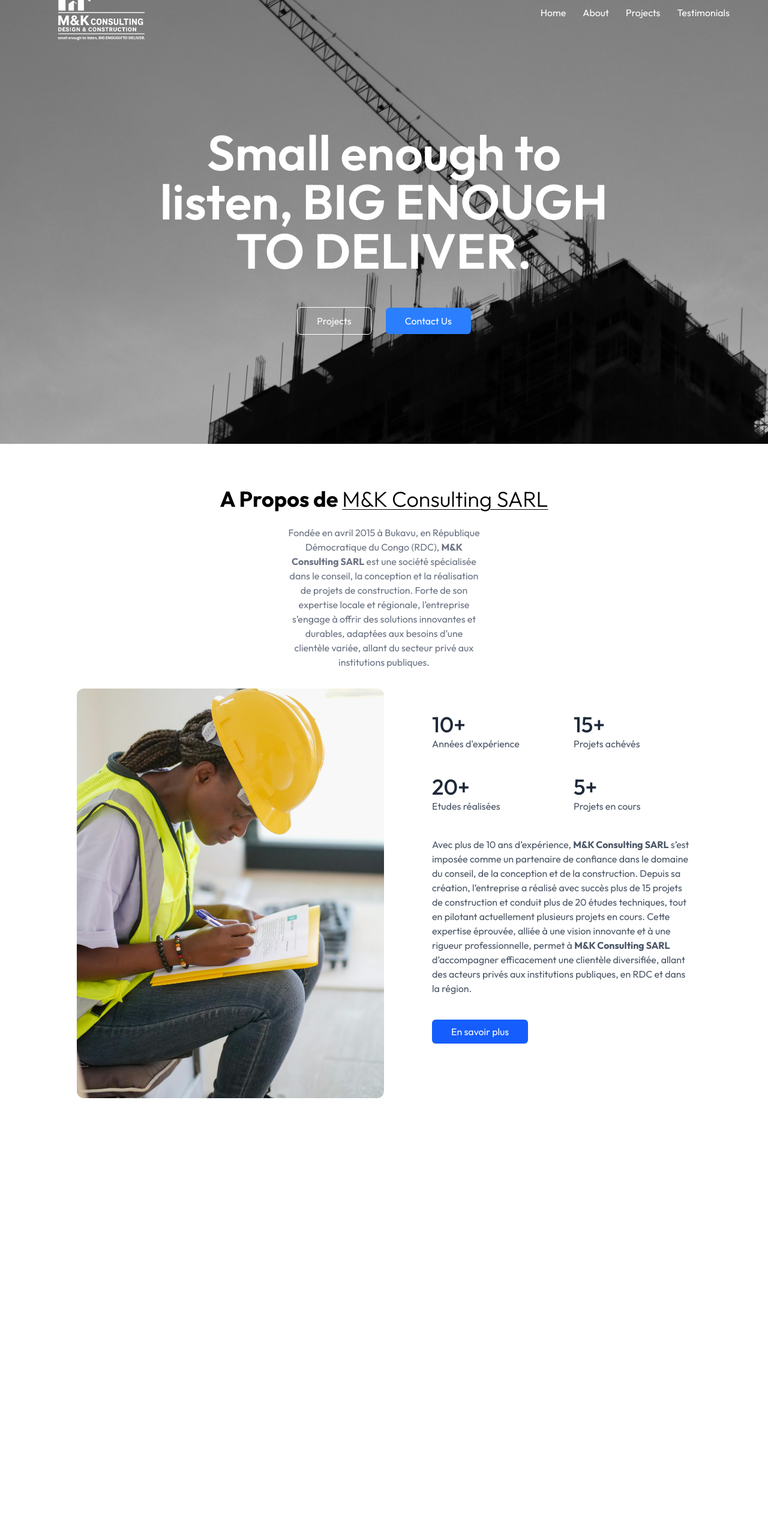
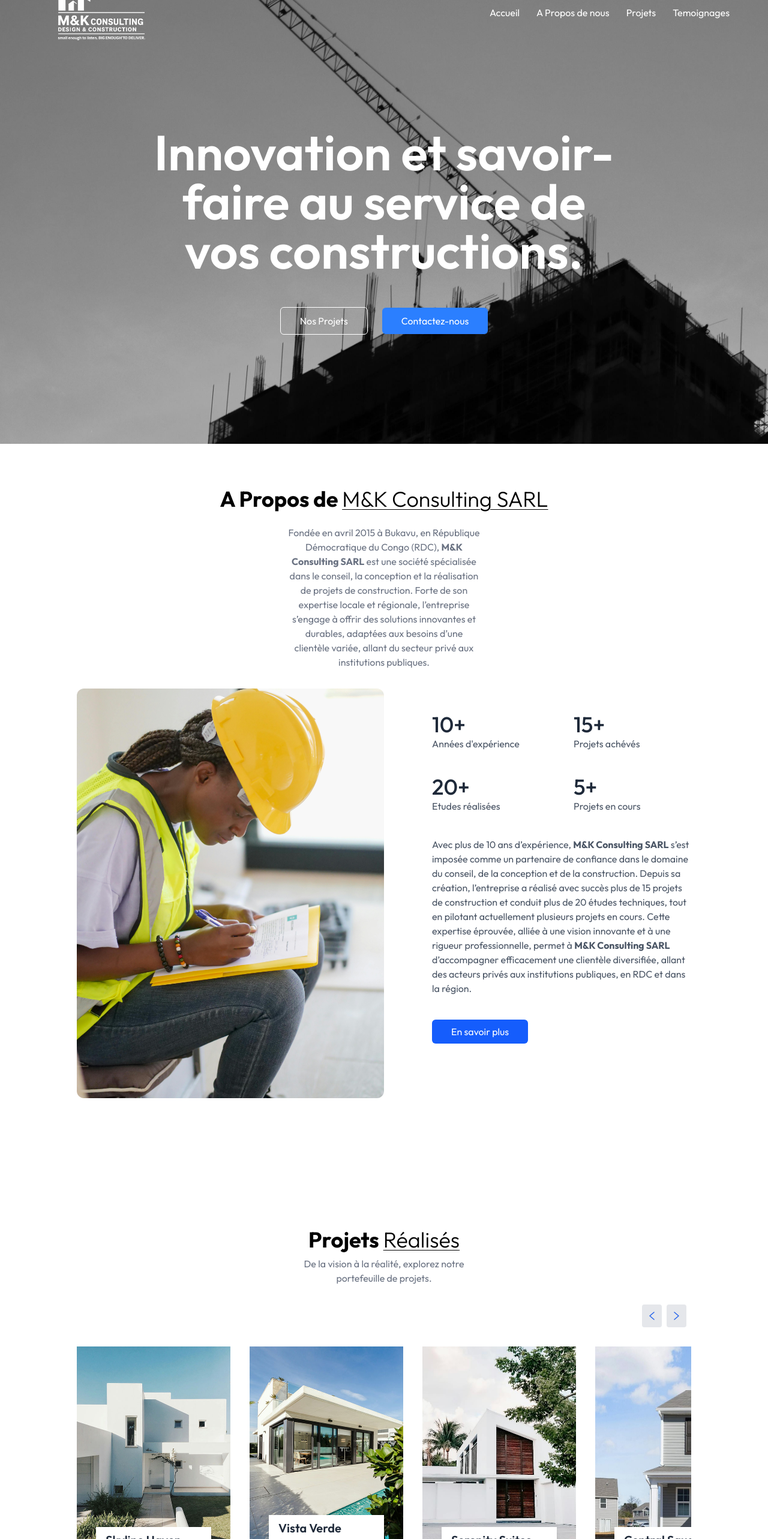
Before and after one commit to tipizzo/mkconsultingsarl, a React (Vite) app: page / in a window 1280 px wide. Shown: the part 60-2626 px from the top of the page at 60% size. Before the commit the page ends 1947 px from the top, so only its background shows below. Built offline with nearby package versions, Linux system fonts and the light colour scheme.

Commit message:
Adding project section

```diff
--- a/src/App.jsx
+++ b/src/App.jsx
@@ -1,12 +1,14 @@
 import React from 'react'
 import Header from './components/Header'
 import About from './components/About'
+import Projects from './components/Projects'
 
 const App = () => {
   return (
     <div className='w-full overflow-hidden'>
       <Header />
       <About />
+      <Projects />
     </div>
   )
 }
--- a/src/components/Header.jsx
+++ b/src/components/Header.jsx
@@ -6,10 +6,10 @@ const Header = () => {
     <div className='min-h-screen mb-4 bg-cover bg-center flex items-center w-full overflow-hidden' style={{backgroundImage: "url('/header_img4.jpg')"}} id='Header'>
         <Navbar />
         <div className='container text-center mx-auto py-4 px-6 md:px-20 lg:px-32 text-white'>
-            <h2 className='text-5xl sm:text-6xl md:text-[82px] inline-block max-w-3xl font-semibold pt-20'>Small enough to listen, BIG ENOUGH TO DELIVER.</h2>
+            <h2 className='text-5xl sm:text-6xl md:text-[82px] inline-block max-w-3xl font-semibold pt-20'>Innovation et savoir-faire au service de vos constructions.</h2>
             <div className='space-x-6 mt-16'>
-                <a href='#Projects' className='border border-white px-8 py-3 rounded-md'>Projects</a>
-                <a href='#Contact' className='bg-blue-500 px-8 py-3 rounded-md'>Contact Us</a>
+                <a href='#Projects' className='border border-white px-8 py-3 rounded-md'>Nos Projets</a>
+                <a href='#Contact' className='bg-blue-500 px-8 py-3 rounded-md'>Contactez-nous</a>
             </div>
         </div>
     </div>
--- a/src/components/Navbar.jsx
+++ b/src/components/Navbar.jsx
@@ -24,10 +24,10 @@ const Navbar = () => {
         <div className='container mx-auto flex justify-between items-center py-4 px-4 md:px-8 lg:px-16 bg-transparent'>
             <img src={assets.logo} alt="" style={{width: "200px", height: "130px"}} />
             <ul className='hidden md:flex gap-7 text-white'>
-                <a href='#Header' className='cursor-pointer hover:text-gray-400'>Home</a>
-                <a href='#About' className='cursor-pointer hover:text-gray-400'>About</a>
-                <a href='#Projects' className='cursor-pointer hover:text-gray-400'>Projects</a>
-                <a href='#Testimonials' className='cursor-pointer hover:text-gray-400'>Testimonials</a>
+                <a href='#Header' className='cursor-pointer hover:text-gray-400'>Accueil</a>
+                <a href='#About' className='cursor-pointer hover:text-gray-400'>A Propos de nous</a>
+                <a href='#Projects' className='cursor-pointer hover:text-gray-400'>Projets</a>
+                <a href='#Testimonials' className='cursor-pointer hover:text-gray-400'>Temoignages</a>
             </ul>
             <img onClick={() => setShowMobileMenu(true)} src={assets.menu_icon} className='md:hidden w-7 cursor-pointer' />
         </div>
@@ -38,10 +38,10 @@ const Navbar = () => {
                 <img onClick={() => setShowMobileMenu(false)} src={assets.cross_icon} className='w-6' alt="" />
             </div>
             <ul className='flex flex-col items-center gap-2 mt-5 px-5 text-lg font-medium'>
-                <a onClick={() => setShowMobileMenu(false)} href='#Header' className='px-4 py-2 rounded-full inline-block'>Home</a>
-                <a onClick={() => setShowMobileMenu(false)} href='#About' className='px-4 py-2 rounded-full inline-block'>About</a>
-                <a onClick={() => setShowMobileMenu(false)} href='#Projects' className='px-4 py-2 rounded-full inline-block'>Projects</a>
-                <a onClick={() => setShowMobileMenu(false)} href='#Testimonials' className='px-4 py-2 rounded-full inline-block'>Testimonials</a>
+                <a onClick={() => setShowMobileMenu(false)} href='#Header' className='px-4 py-2 rounded-full inline-block'>Accueil</a>
+                <a onClick={() => setShowMobileMenu(false)} href='#About' className='px-4 py-2 rounded-full inline-block'>A Propos de nous</a>
+                <a onClick={() => setShowMobileMenu(false)} href='#Projects' className='px-4 py-2 rounded-full inline-block'>Projets</a>
+                <a onClick={() => setShowMobileMenu(false)} href='#Testimonials' className='px-4 py-2 rounded-full inline-block'>Temoignages</a>
             </ul>
         </div>
     </div>
--- /dev/null
+++ b/src/components/Projects.jsx
@@ -0,0 +1,42 @@
+import React from 'react'
+import { assets, projectsData } from '../assets/assets'
+
+const Projects = () => {
+    return (
+        <div className='container mx-auto py-4 pt-20 px-6 md:px-20 lg:px-32 my-20 w-full overflow-hidden' id='Projects'>
+            <h1 className='text-2xl sm:text-4xl font-bold mb-2 text-center'>Projets <span className='underline underline-offset-4 decoration-1 under font-light'>Réalisés</span></h1>
+            <p className='text-center text-gray-500 mb-8 max-w-80 mx-auto'>De la vision à la réalité, explorez notre portefeuille de projets.</p>
+
+            {/* Slider buttons */}
+            <div className='flex justify-end items-center mb-8'>
+                <button className='p-3 bg-gray-200 rounded mr-2' aria-label='Previous Project'>
+                    <img src={assets.left_arrow} alt='Previous' />
+                </button>
+                <button className='p-3 bg-gray-200 rounded mr-2' aria-label='Next Project'>
+                    <img src={assets.right_arrow} alt='Next' />
+                </button>
+            </div>
+
+            {/* Project Slider COntainer */}
+            <div className='overflow-hidden'>
+                <div className='flex gap-8 transition-transform duration-599 ease-in-out'>
+                    {projectsData.map((project, index) => (
+                        <div className='relative flex-shrink-0 w-full sm:w-1/4' key={index}>
+                            <img src={project.image} alt={project.title} className='w-full h-auto mb-14' />
+                            <div className='absolute left-0 right-0 bottom-5 flex justify-center'>
+                                <div className='inline-block bg-white w-3/4 px-4 py-2 shadow-md'>
+                                    <h2 className='text-xl font-semibold text-gray-800'>{project.title}</h2>
+                                    <p className='text-gray-500 text-sm'>
+                                        {project.price} <span> | </span> {project.location}
+                                    </p>
+                                </div>
+                            </div>
+                        </div>
+                    ))}
+                </div>
+            </div>
+        </div>
+    )
+}
+
+export default Projects
```
